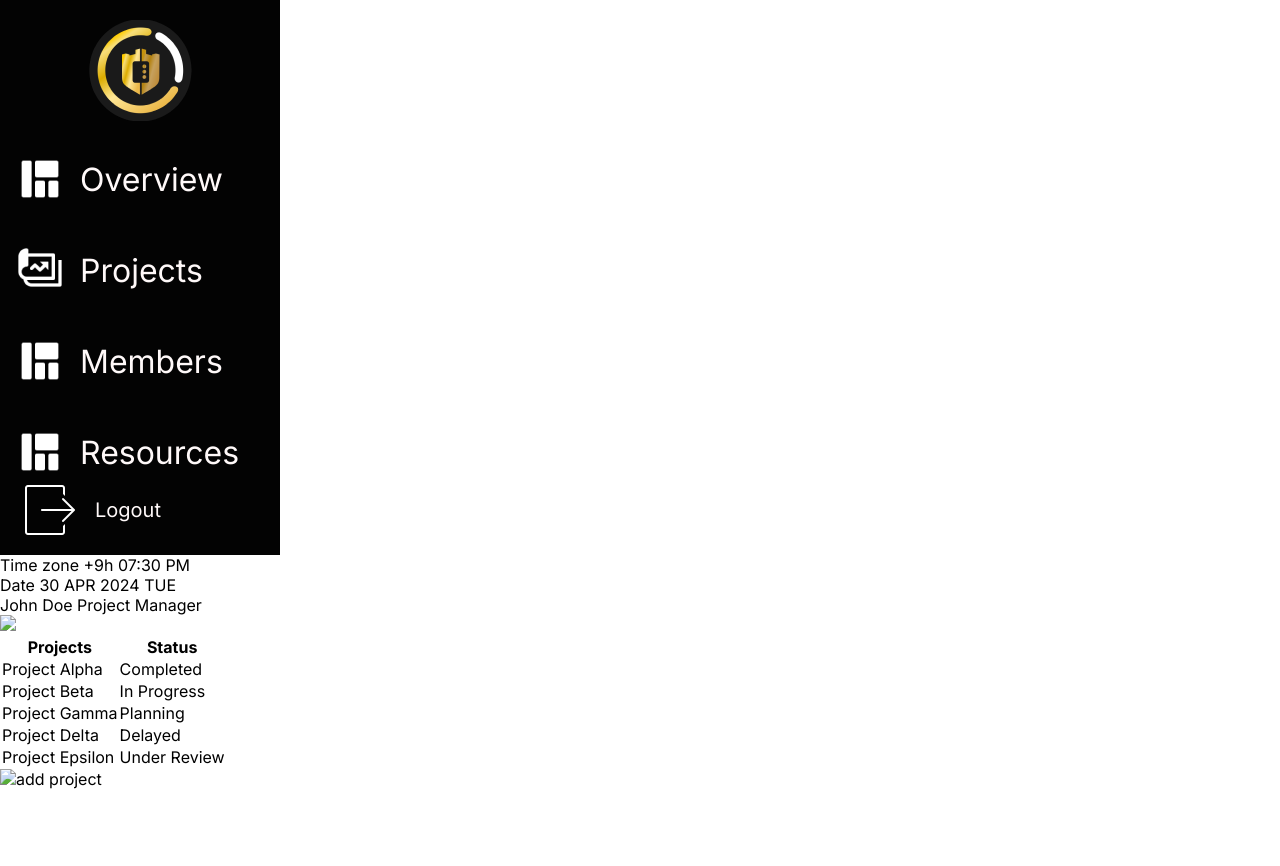
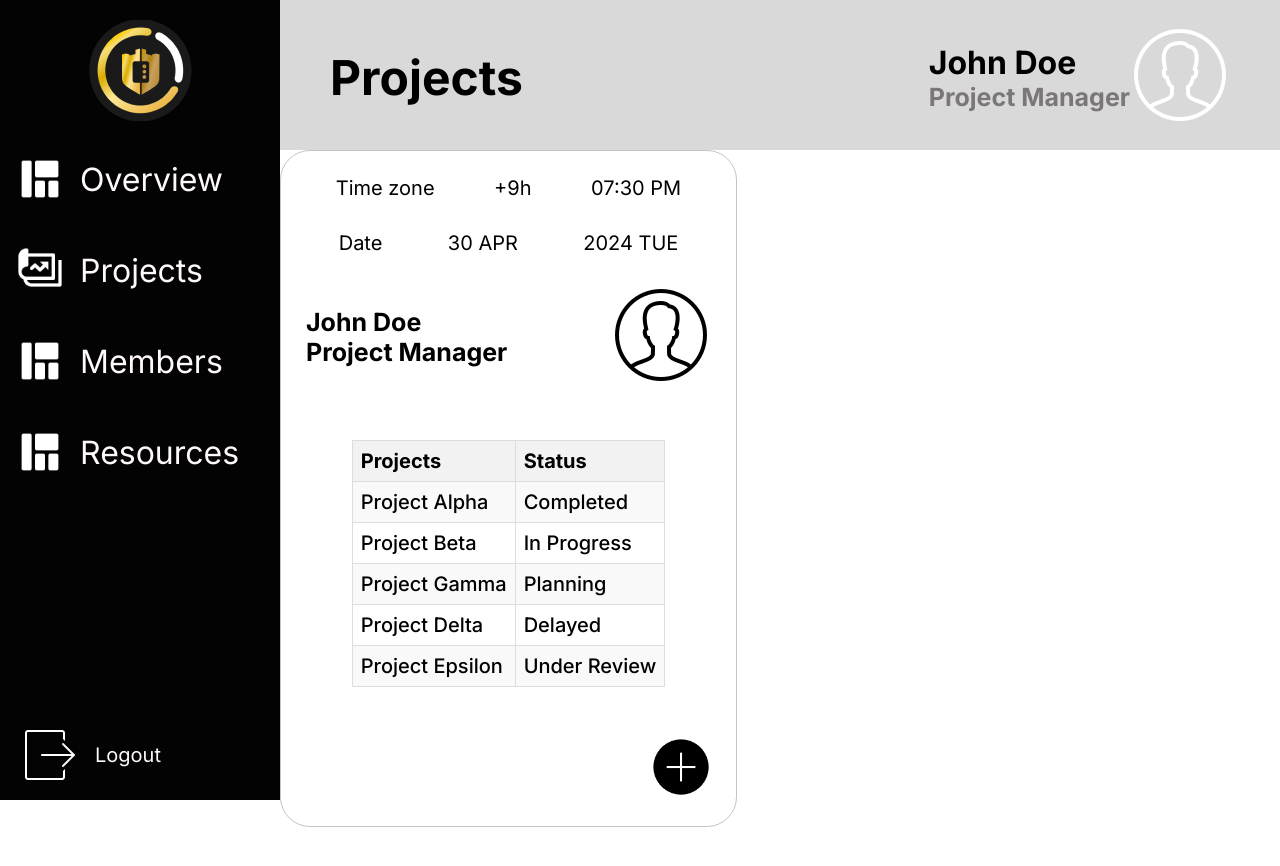
Before and after one commit to Szidelo/fate_project-manager, a plain HTML site: page public/pages/members.html in a window 1280 px wide. After the commit the page ends 827 px from the top, so only its background shows below. Drawn offline with Linux system fonts and the light colour scheme.

Commit message:
Routing sistem and more othe modify
am modifica structura si am mutat in header pagina de meniu si page title
am separat main de restul
am creat un folder nou sections - aici putem pune sectiunile noi

```diff
--- a/public/pages/members.html
+++ b/public/pages/members.html
@@ -3,10 +3,11 @@
   <head>
     <meta charset="UTF-8" />
     <meta name="viewport" content="width=device-width, initial-scale=1.0" />
-    <link rel="stylesheet" href="./../../style.css">
+    <link rel="stylesheet" href="./.././../style.css">
     <title>TEam members cards</title>
   </head>
   <body>
+    <header class="projects__header-container">
       <div id="header">
           <script>
               document.addEventListener('DOMContentLoaded', function() {
@@ -18,53 +19,55 @@
               });
           </script>
       </div>
+<div id="page-title" style="width:100%">
+          <script>
+              document.addEventListener('DOMContentLoaded', function() {
+                  fetch('/public/pages/page-title.html')
+                      .then(response => response.text())
+                      .then(data => {
+                          document.getElementById('page-title').innerHTML = data;
+                      });
+              });
+          </script>
+      </div>
+
+
+</header>
+
       <main>
-    <section class="team-card-container">
-      <div class="team-card-time">Time zone <span>+9h</span>  <span>07:30 PM</span></div>
-      <div class="team-card-date">Date <span>30 APR</span> <span>2024 TUE</span></div>
-        <div class="team-card-indetity">
-            <div class="team-card-name">
-                <span>John Doe </span>
-                <span class=""">Project Manager</span>
+        <div id="projects__content-main">
+          <script>
+              document.addEventListener('DOMContentLoaded', function() {
+                  fetch('/public/pages/projects-content.html')
+                      .then(response => response.text())
+                      .then(data => {
+                          document.getElementById('projects__content-main').innerHTML = data;
+                      });
+              });
+          </script>
       </div>
-            <div class="team-card-image">
-                <span><img src="./assets/img/male.png"></span>
+      <!-- this is just to hide the second menu ONLY ON MEMBERS PAGE -->
+        <style>
+          .projects__list-container{
+            display: none;
+          }
+        </style>
+          <script>
+
+
+            document.addEventListener('DOMContentLoaded', function() {
+                fetch('/public/pages/sections/team-card.html')
+                    .then(response => response.text())
+                    .then(data => {
+                        document.getElementById('team-cards-section').innerHTML = data;
+                    });
+            });
+
+        </script>
+
     </div>
-        </div>
-      <div class="team-card-projects-tabel">
-        <table class="table table-light">
-                <tr>
-                    <th>Projects</th>
-                    <th>Status</th>
-                </tr>
-                <tr>
-                    <td>Project Alpha</td>
-                    <td>Completed</td>
-                </tr>
-                <tr>
-                    <td>Project Beta</td>
-                    <td>In Progress</td>
-                </tr>
-                <tr>
-                    <td>Project Gamma</td>
-                    <td>Planning</td>
-                </tr>
-                <tr>
-                    <td>Project Delta</td>
-                    <td>Delayed</td>
-                </tr>
-                <tr>
-                    <td>Project Epsilon</td>
-                    <td>Under Review</td>
-                </tr>
-        </table>
-      </div>
-      <div class="team-card-add-project">
-        <a>
-            <img src="/assets/img/Plus.png" alt="add project">
-        </a>
-      </div>
-    </section>
+
+
 </main>
   </body>
 </html>
--- a/public/pages/page-title.html
+++ b/public/pages/page-title.html
@@ -13,12 +13,4 @@
             </div>
         </div>
     </div>
-    <div class="projects__content-main">
-        <div class="projects__list-container">
-
-        </div>
-        <div class="projects__task-container">
-
-        </div>
-    </div>
 </div>
--- /dev/null
+++ b/public/pages/projects-content.html
@@ -0,0 +1,16 @@
+<div class="projects__content-main">
+
+    <div class="projects__list-container">
+
+    </div>
+
+    <div class="projects__task-container">
+
+        <!-- inssert the team-card.html section from page/sections -->
+        <div id="team-cards-section">
+
+        </div>
+
+    </div>
+</div>
+</div>
--- /dev/null
+++ b/public/pages/sections/team-card.html
@@ -0,0 +1,46 @@
+<section class="team-card-container">
+    <div class="team-card-time">Time zone <span>+9h</span>  <span>07:30 PM</span></div>
+    <div class="team-card-date">Date <span>30 APR</span> <span>2024 TUE</span></div>
+      <div class="team-card-indetity">
+          <div class="team-card-name">
+              <span>John Doe </span>
+              <span class=""">Project Manager</span>
+          </div>
+          <div class="team-card-image">
+              <span><img src="../../../assets/img/male.png"></span>
+          </div>
+      </div>
+    <div class="team-card-projects-tabel">
+      <table class="table table-light">
+              <tr>
+                  <th>Projects</th>
+                  <th>Status</th>
+              </tr>
+              <tr>
+                  <td>Project Alpha</td>
+                  <td>Completed</td>
+              </tr>
+              <tr>
+                  <td>Project Beta</td>
+                  <td>In Progress</td>
+              </tr>
+              <tr>
+                  <td>Project Gamma</td>
+                  <td>Planning</td>
+              </tr>
+              <tr>
+                  <td>Project Delta</td>
+                  <td>Delayed</td>
+              </tr>
+              <tr>
+                  <td>Project Epsilon</td>
+                  <td>Under Review</td>
+              </tr>
+      </table>
+    </div>
+    <div class="team-card-add-project">
+      <a>
+          <img src="../../../assets/img/Plus.png" alt="add project">
+      </a>
+    </div>
+  </section>
--- a/style.css
+++ b/style.css
@@ -21,7 +21,10 @@ body {
 }
 
 main {
-	height: 100%;
+	position: absolute;
+    left: 280px;
+	height: calc(100vh - 150px);
+
 }
 
 .text-gray {
@@ -68,10 +71,14 @@ main {
 	font-weight: 700;
 }
 
-.projects__main-container {
+.projects__header-container {
 	display: flex;
+	position: relative;
+    height: 150px;
 }
-
+#projects__content-main{
+	height: calc(100vh - 150px);
+}
 .projects__header {
 	background-color: var(--bg-black);
 	width: 280px;
@@ -138,9 +145,11 @@ main {
 
 .projects__content {
 	width: 100%;
+	/* height: 100vh; */
+}
+#header{
 	height: 100vh;
 }
-
 .projects__content-title {
 	background-color: var(--bg-gray);
 	height: 150px;
@@ -166,7 +175,7 @@ main {
 
 .projects__content-main {
     display: flex;
-    height: calc(100% - 150px);
+    height: 100%;
     width: 100%;
 }
 
@@ -175,3 +184,64 @@ main {
     border: 1px solid red;
     border-radius: 0 20px 20px 0;
 }
+
+/* team cards  */
+
+.team-card-container{
+    border: 1px solid #C4C4C4;
+    width: 405px;
+    height: 625px;
+    border-radius: 30px;
+    padding: 25px;
+    display: flex;
+    flex-direction: column;
+    justify-content: space-between;
+}
+.team-card-date,
+.team-card-time{
+    display: flex;
+    justify-content: space-around;
+    font-size: 20px;
+    line-height: 120%;;
+}
+.team-card-name{
+    /* height: 125px;  */
+    display: flex;
+    flex-direction: column;
+    justify-content: center;
+    font-size: 30px;
+    font-weight: bold;
+}
+.team-card-name  {
+    font-size: 25px;
+}
+.team-card-add-project img{
+    width: 60px;
+    height: 60px;
+}
+.team-card-indetity{
+    display: flex;
+    flex-direction: row;
+
+    justify-content: space-between;
+}
+.team-card-add-project{
+    text-align: end;
+}
+table {
+    margin: 20px auto;
+    border-collapse: collapse;
+    text-align: left;
+    font-size: 20px;
+    font-weight: 500;
+}
+th, td {
+    padding: 8px;
+    border: 1px solid #ddd;
+}
+th {
+    background-color: #f2f2f2;
+}
+tr:nth-child(even) {
+    background-color: #f9f9f9;
+}
```
Also changed, not shown: index.html (+17 -2 lines), assets/img/Plus.png (added), assets/img/male.png (added). Lines whose indentation alone changed are shown as unchanged.
